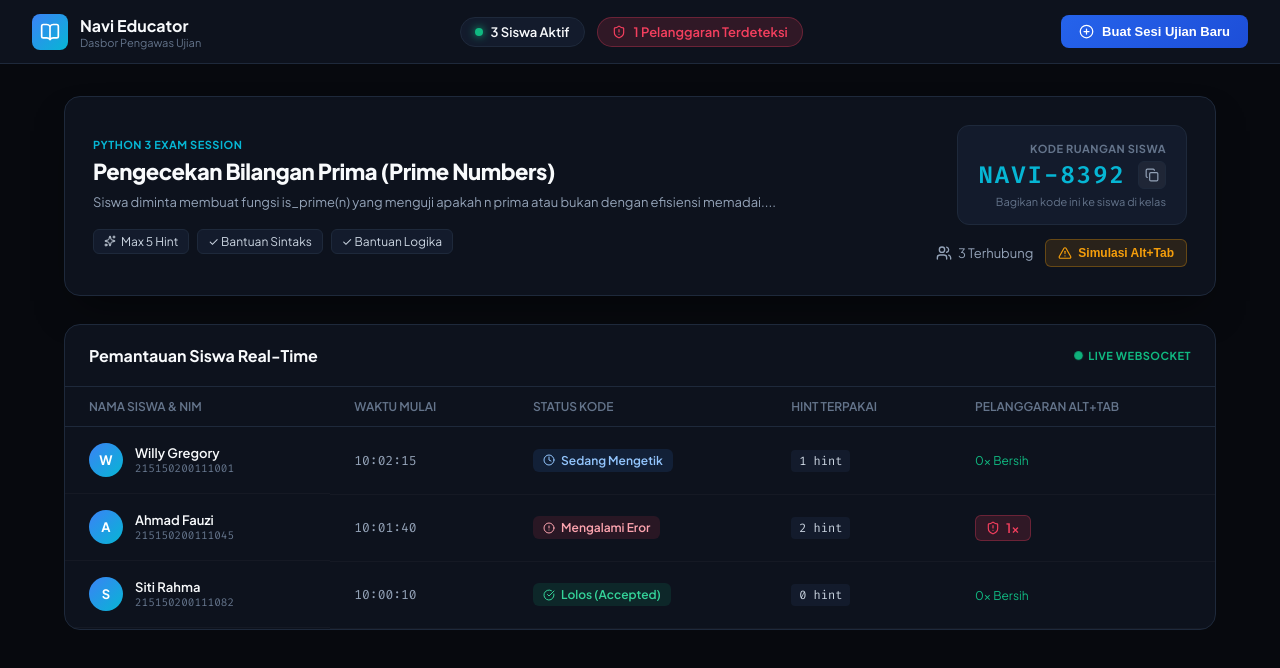
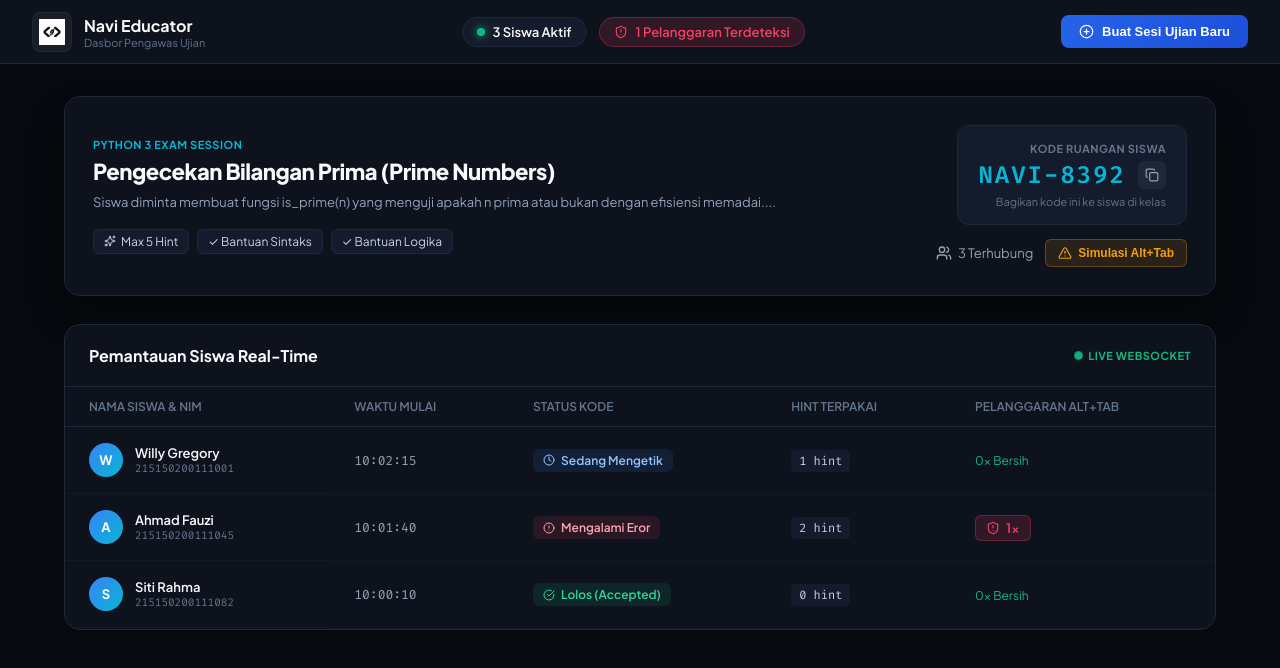
Before and after one commit to willgregorry/navi-web, a React (Vite) app: page / in a window 1280 px wide. Shown: the top 668 px of the page. Built offline with nearby package versions, Linux system fonts and the light colour scheme.

Commit message:
feat: integrate navi-favicon as web favicon and educator navbar logo

```diff
--- a/index.html
+++ b/index.html
@@ -2,9 +2,9 @@
 <html lang="en">
   <head>
     <meta charset="UTF-8" />
-    <link rel="icon" type="image/svg+xml" href="/favicon.svg" />
+    <link rel="icon" type="image/png" href="/navi-favicon.png" />
     <meta name="viewport" content="width=device-width, initial-scale=1.0" />
-    <title>navi-web</title>
+    <title>Navi Educator - Dasbor Pengawas Ujian</title>
   </head>
   <body>
     <div id="root"></div>
--- a/src/components/layout/TeacherNavbar.tsx
+++ b/src/components/layout/TeacherNavbar.tsx
@@ -1,5 +1,4 @@
-import React from 'react';
-import { BookOpen, ShieldAlert, PlusCircle } from 'lucide-react';
+import { ShieldAlert, PlusCircle } from 'lucide-react';
 
 interface TeacherNavbarProps {
   onNewExam: () => void;
@@ -16,7 +15,7 @@ export const TeacherNavbar: React.FC<TeacherNavbarProps> = ({
     <nav className="teacher-navbar">
       <div className="nav-brand">
         <div className="brand-icon">
-          <BookOpen size={20} />
+          <img src="/navi-favicon.png" alt="Navi" className="nav-logo-img" />
         </div>
         <div>
           <span className="brand-name">Navi Educator</span>
--- a/src/index.css
+++ b/src/index.css
@@ -60,11 +60,19 @@ body {
 }
 
 .brand-icon {
-  background: linear-gradient(135deg, var(--accent-blue), var(--accent-cyan));
-  color: white;
-  padding: 8px;
+  background: rgba(255, 255, 255, 0.05);
+  border: 1px solid var(--border-subtle);
+  padding: 6px;
   border-radius: 8px;
   display: flex;
+  align-items: center;
+  justify-content: center;
+}
+
+.nav-logo-img {
+  width: 26px;
+  height: 26px;
+  object-fit: contain;
 }
 
 .brand-name {
```
Also changed, not shown: public/navi-favicon.png (added).
